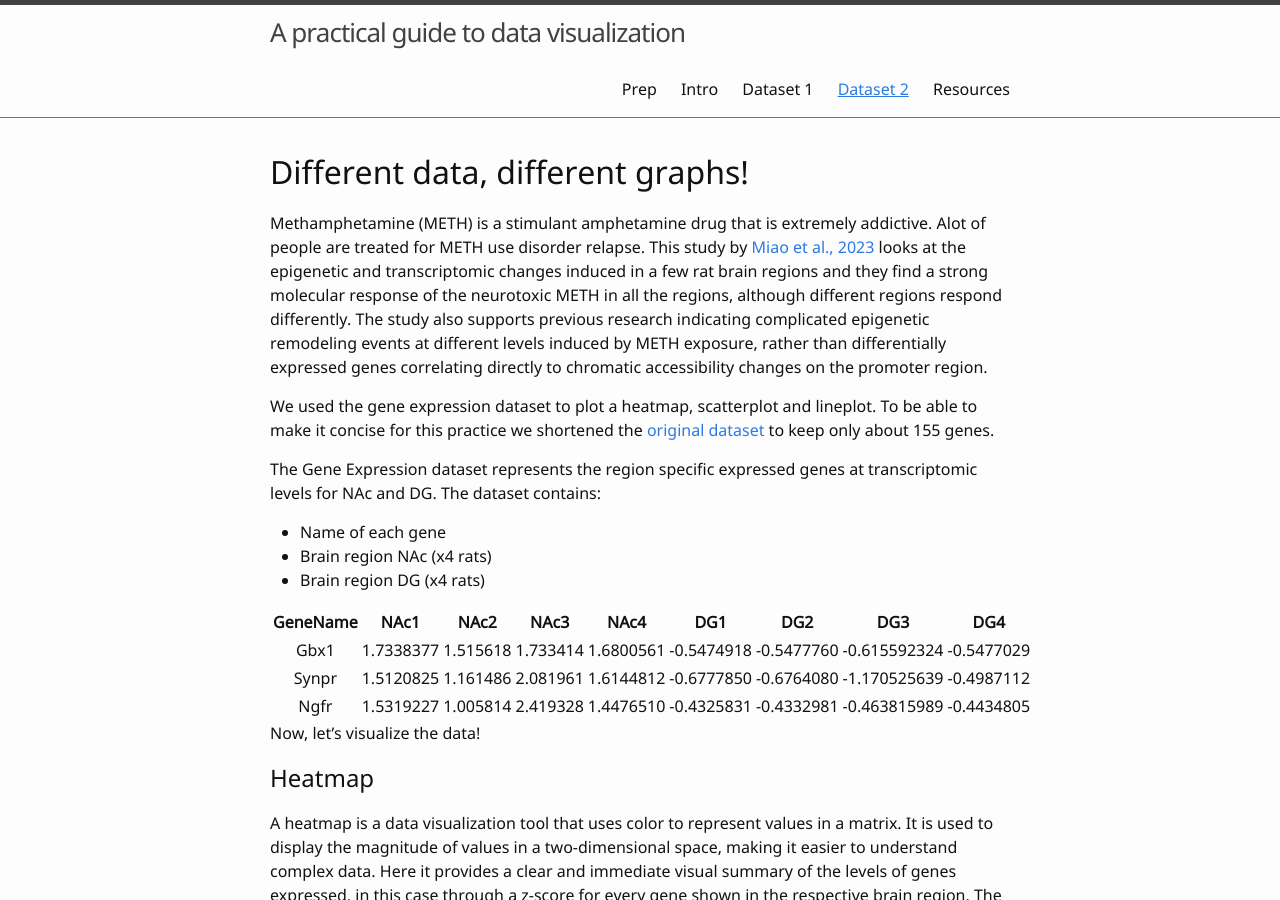
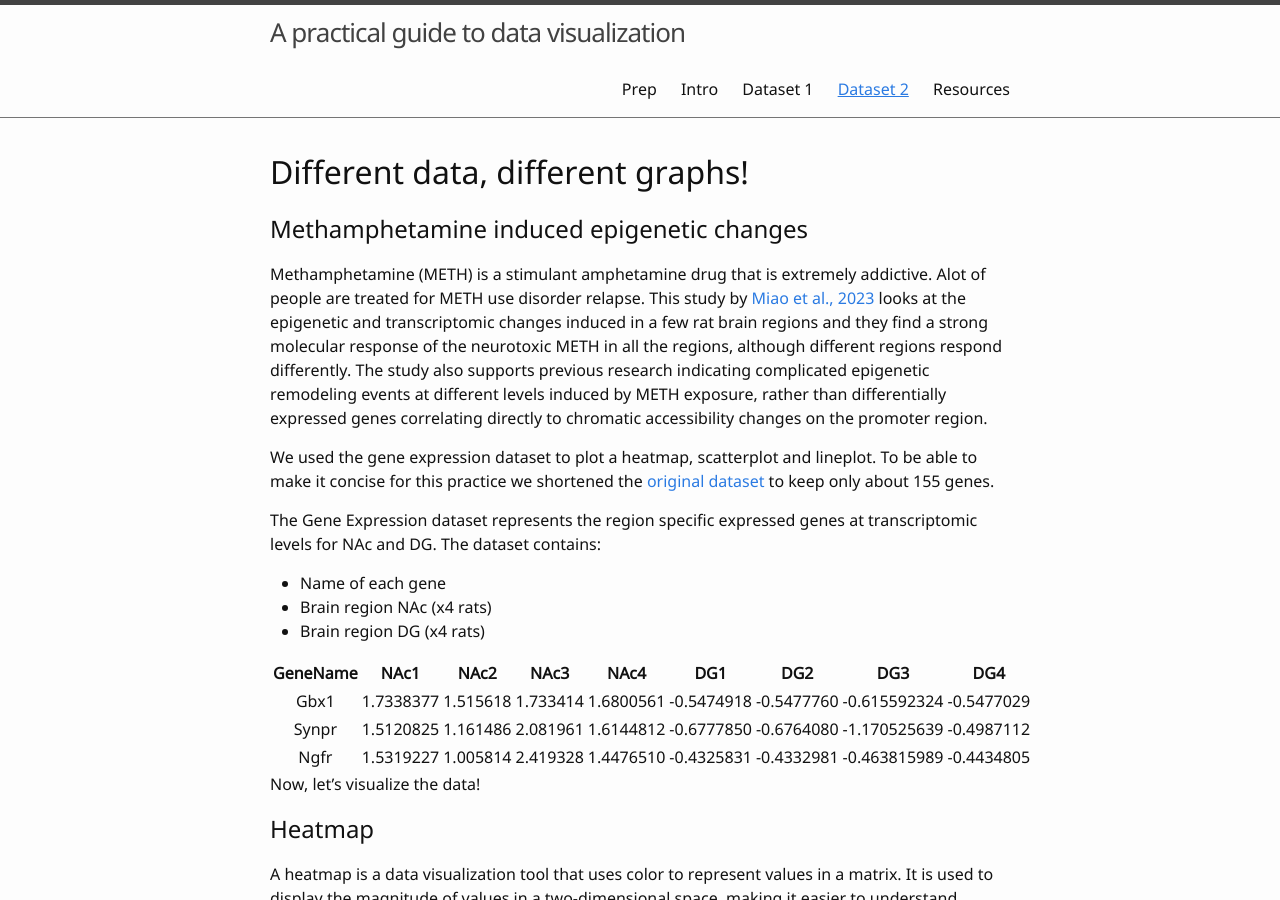
Before and after one commit to meronvermaas/data-visualization, a Jekyll site: the page built from 3-lesson.md, in a window 1280 px wide and 900 px high. Built offline with Jekyll 4.4.1, drawn with Linux system fonts in a browser that asks for light colours.

Commit message:
Update 3-lesson.md

```diff
--- a/3-lesson.md
+++ b/3-lesson.md
@@ -4,6 +4,7 @@ nav: true
 ---
 
 # Different data, different graphs!
+## Methamphetamine induced epigenetic changes
 
 Methamphetamine (METH) is a stimulant amphetamine drug that is extremely addictive. Alot of people are treated for METH use disorder relapse. This study by [Miao et al., 2023](https://www.nature.com/articles/s42003-023-05355-3) looks at the epigenetic and transcriptomic changes induced in a few rat brain regions and they find a strong molecular response of the neurotoxic METH in all the regions, although different regions respond differently. The study also supports previous research indicating complicated epigenetic remodeling events at different levels induced by METH exposure, rather than differentially expressed genes correlating directly to chromatic accessibility changes on the promoter region.
 
```
